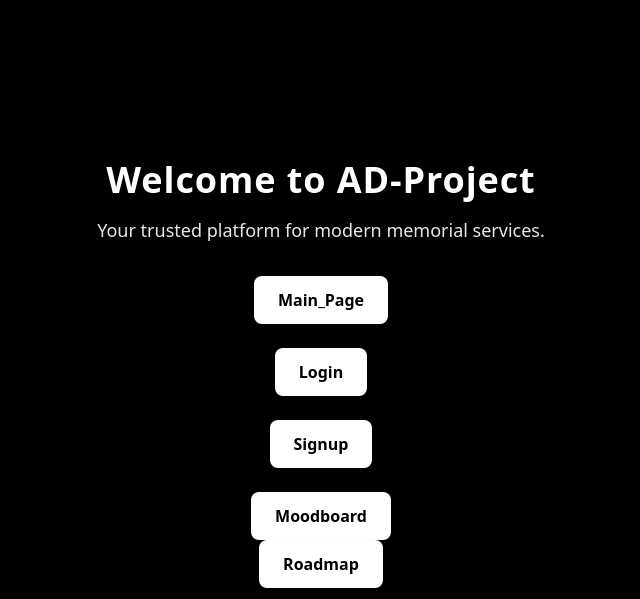
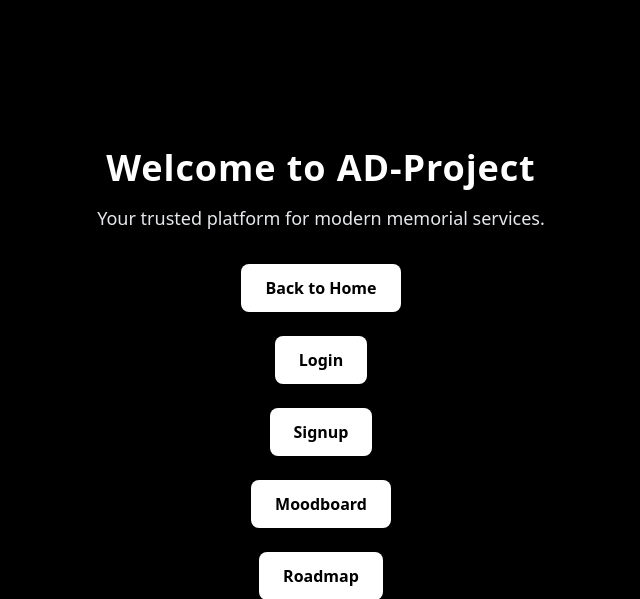
Before and after one commit to VianTibay/AD-PROJECT, a CodeIgniter 4 app: the page made by backend/app/Views/user/landing.php in a window 1280 px wide. Shown: the top 599 px of the page, without its empty margins (319-959 px from the left). Run offline with PHP 8.4 and a stand-in for CodeIgniter, Linux system fonts and the light colour scheme; the template is opened without the code that fills it, so the values that code supplies are empty; some libraries are stand-ins or nearby versions.

Commit message:
refactorlanding): Update link text from 'Main_Page' to 'Back to Home' and add line break for better layout

```diff
--- a/backend/app/Views/user/landing.php
+++ b/backend/app/Views/user/landing.php
@@ -15,7 +15,7 @@
                   hover:bg-gradient-to-r hover:from-purple-600 hover:to-blue-500 hover:text-white hover:scale-105
                   focus:outline-none focus:ring-2 focus:ring-purple-500"
         >
-            Main_Page
+           Back to Home
         </a>
         <br>
         <a href="/user/login"
@@ -43,6 +43,7 @@
             Moodboard
 
         </a>
+        <br>
         <a href="/user/roadmap"
            class="inline-block px-6 py-3 rounded-lg bg-white text-black font-semibold shadow transition
                   hover:bg-gradient-to-r hover:from-purple-600 hover:to-blue-500 hover:text-white hover:scale-105
```
